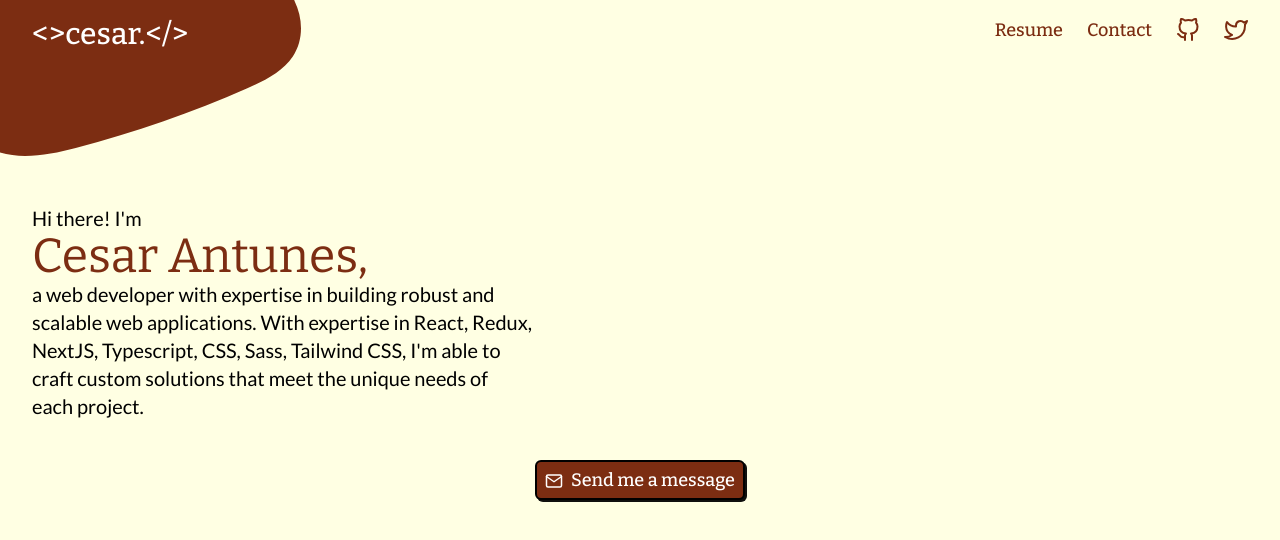
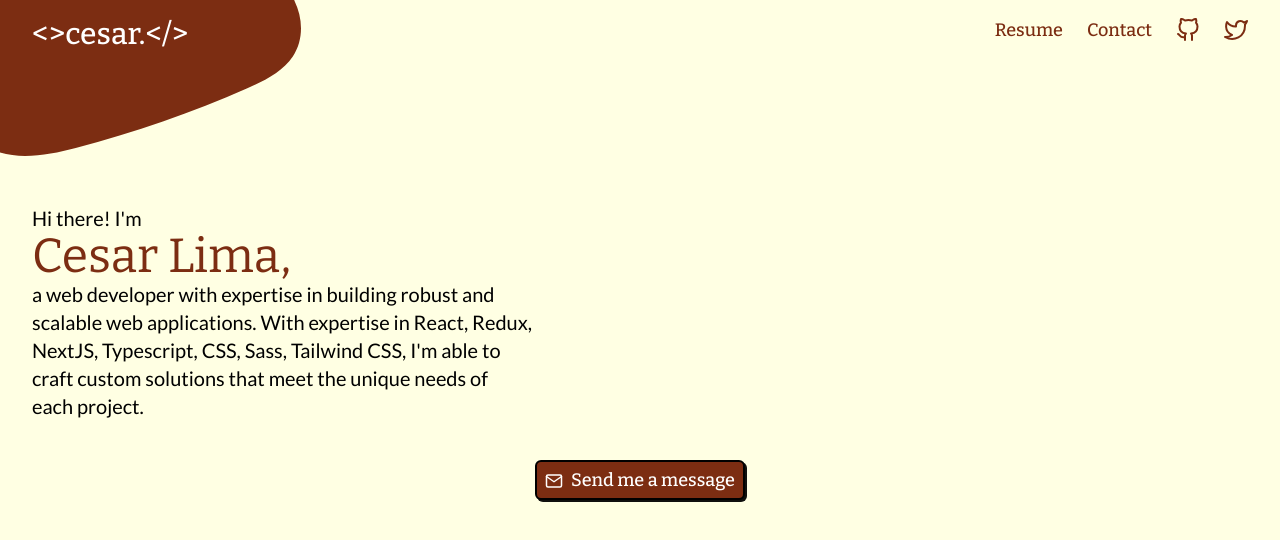
Before and after one commit to tchesa/portfolio-app, a Next.js app: page / in a window 1280 px wide. Shown: the top 540 px of the page. Built offline with nearby package versions, Linux system fonts and the light colour scheme.

Commit message:
update name

```diff
--- a/src/app/layout.tsx
+++ b/src/app/layout.tsx
@@ -3,7 +3,7 @@ import { Bitter, Lato } from 'next/font/google'
 import './globals.css'
 
 export const metadata = {
-  title: 'Cesar Antunes',
+  title: 'Cesar Lima',
   description: 'Welcome to my portolio website',
 }
 
--- a/src/app/page.tsx
+++ b/src/app/page.tsx
@@ -7,7 +7,7 @@ export default function Home() {
     <main className="py-4 container mx-auto px-8 mb-20 resume-outside">
       <div className="pt-[120px] max-w-[500px]">
         <span className="text-xl">Hi there! I&apos;m</span>
-        <span className="font-serif text-5xl text-orange-900 block">Cesar Antunes,</span>
+        <span className="font-serif text-5xl text-orange-900 block">Cesar Lima,</span>
         <span className="text-xl">a web developer with expertise in building robust and scalable web applications. With expertise in React, Redux, NextJS, Typescript, CSS, Sass, Tailwind CSS, I&apos;m able to craft custom solutions that meet the unique needs of each project.</span>
       </div>
       <div className="mt-10 text-center">
--- a/src/app/resume/page.tsx
+++ b/src/app/resume/page.tsx
@@ -79,7 +79,7 @@ const ResumePage = async () => {
       <div className="strong-border mb-4 resume-outside"> {/* resume frame */}
         <article className="bg-white">
           <div className="p-8"> {/* profile section */}
-            <h1 className="text-3xl font-medium font-serif">Cesar Antunes</h1>
+            <h1 className="text-3xl font-medium font-serif">Cesar Lima</h1>
             <span className="block text-sm text-neutral-400">Frontend Engineer in Belo Horizonte<SeparatorSpan />Minas Gerais, Brazil</span>
           </div>
           <div className="md:flex px-8 pb-8 w-full md:items-start"> {/* experience section */}
```
